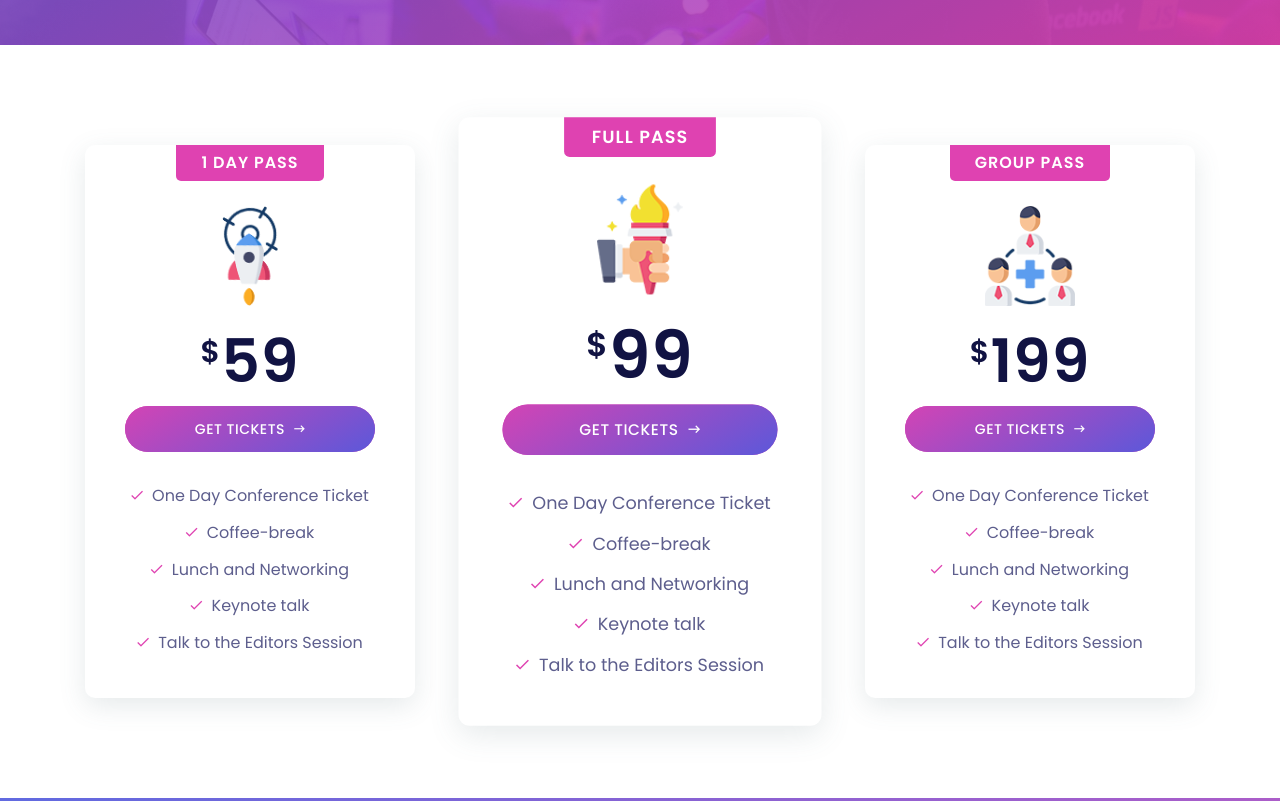
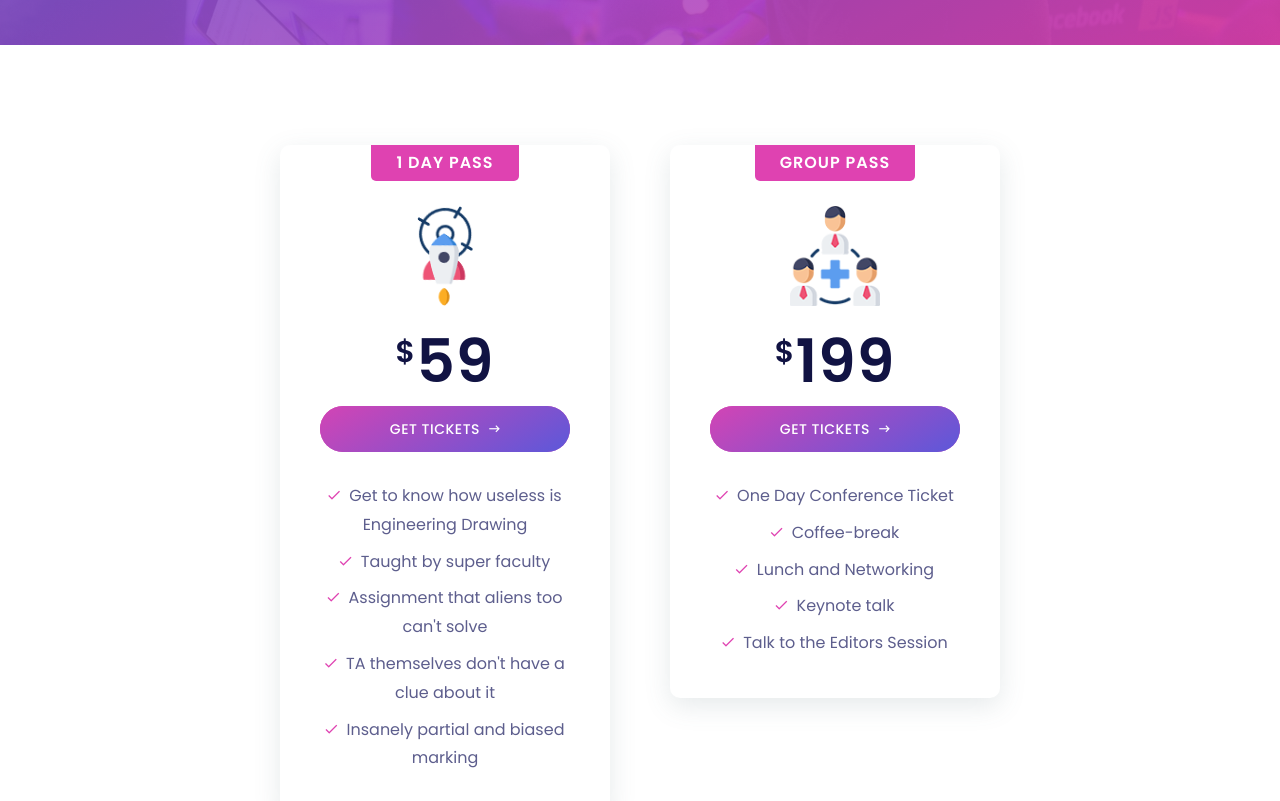
Before and after one commit to oss2019/confer, a website: page tickets.html in a window 1280 px wide. Shown: the part 425-1226 px from the top of the page. Drawn offline with Linux system fonts and the light colour scheme; files whose address does not match are found by name.

Commit message:
updated tickets page to contain only 2 cards

```diff
--- a/tickets.html
+++ b/tickets.html
@@ -8,7 +8,8 @@
     <meta name="viewport" content="width=device-width, initial-scale=1, shrink-to-fit=no">
 
     <!-- Title -->
-    <title>Confer - Conference Event HTML Template</title>
+
+    <title>Aarohan-Tickets</title>
 
     <!-- Favicon -->
     <link rel="icon" href="./img/core-img/favicon.png">
@@ -111,6 +112,10 @@
         <div class="container">
             <div class="row">
                 <!-- Single Ticket Pricing Table -->
+
+                <!-- Single Ticket Pricing Table -->
+                <div class="col-12 col-md-0 col-lg-2">
+                </div>
                 <div class="col-12 col-lg-4">
                     <div class="single-ticket-pricing-table style-2 text-center mb-100 wow fadeInUp" data-wow-delay="300ms">
                         <h6 class="ticket-plan">1 day pass</h6>
@@ -122,38 +127,18 @@
                         <a href="#" class="btn confer-btn w-100 mb-30">Get Tickets <i class="zmdi zmdi-long-arrow-right"></i></a>
                         <!-- Ticket Pricing Table Details -->
                         <div class="ticket-pricing-table-details">
-                            <p><i class="zmdi zmdi-check"></i> One Day Conference Ticket</p>
-                            <p><i class="zmdi zmdi-check"></i> Coffee-break</p>
-                            <p><i class="zmdi zmdi-check"></i> Lunch and Networking</p>
-                            <p><i class="zmdi zmdi-check"></i> Keynote talk</p>
-                            <p><i class="zmdi zmdi-check"></i> Talk to the Editors Session</p>
+                            <p><i class="zmdi zmdi-check"></i> Get to know how useless is Engineering Drawing</p>
+                            <p><i class="zmdi zmdi-check"></i> Taught by super faculty</p>
+                            <p><i class="zmdi zmdi-check"></i> Assignment that aliens too can't solve</p>
+                            <p><i class="zmdi zmdi-check"></i> TA themselves don't have a clue about it</p>
+                            <p><i class="zmdi zmdi-check"></i> Insanely partial and biased marking</p>
                         </div>
                     </div>
                 </div>
 
-                <!-- Single Ticket Pricing Table -->
-                <div class="col-12 col-md-6 col-lg-4">
-                    <div class="single-ticket-pricing-table style-2 active text-center mb-100 wow fadeInUp" data-wow-delay="300ms">
-                        <h6 class="ticket-plan">Full pass</h6>
-                        <!-- Ticket Icon -->
-                        <div class="ticket-icon">
-                            <img src="img/core-img/p2.png" alt="">
-                        </div>
-                        <h2 class="ticket-price"><span>$</span>99</h2>
-                        <a href="#" class="btn confer-btn w-100 mb-30">Get Tickets <i class="zmdi zmdi-long-arrow-right"></i></a>
-                        <!-- Ticket Pricing Table Details -->
-                        <div class="ticket-pricing-table-details">
-                            <p><i class="zmdi zmdi-check"></i> One Day Conference Ticket</p>
-                            <p><i class="zmdi zmdi-check"></i> Coffee-break</p>
-                            <p><i class="zmdi zmdi-check"></i> Lunch and Networking</p>
-                            <p><i class="zmdi zmdi-check"></i> Keynote talk</p>
-                            <p><i class="zmdi zmdi-check"></i> Talk to the Editors Session</p>
-                        </div>
-                    </div>
-                </div>
 
                 <!-- Single Ticket Pricing Table -->
-                <div class="col-12 col-md-6 col-lg-4">
+                <div class="col-12 col-md-0 col-lg-4">
                     <div class="single-ticket-pricing-table style-2 text-center mb-100 wow fadeInUp" data-wow-delay="300ms">
                         <h6 class="ticket-plan">Group pass</h6>
                         <!-- Ticket Icon -->
@@ -169,6 +154,7 @@
                             <p><i class="zmdi zmdi-check"></i> Lunch and Networking</p>
                             <p><i class="zmdi zmdi-check"></i> Keynote talk</p>
                             <p><i class="zmdi zmdi-check"></i> Talk to the Editors Session</p>
+
                         </div>
                     </div>
                 </div>
```
